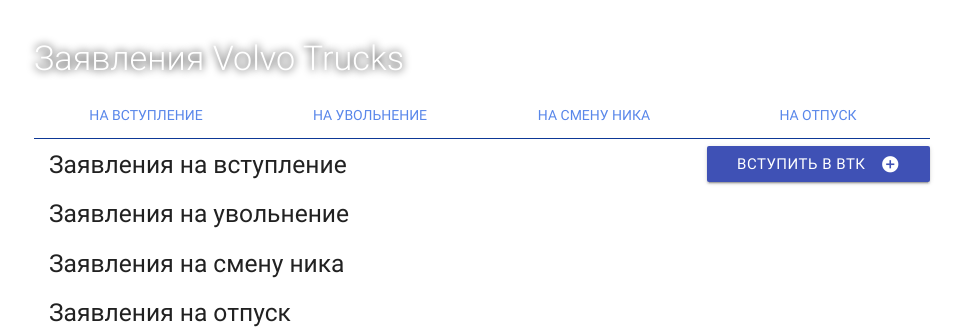
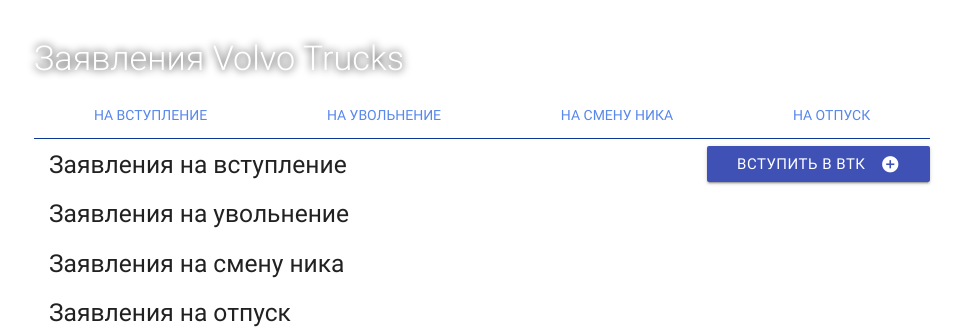
Before and after one commit to Sywooch/volvovtc, a Yii app: template views/site/claims.php in a window 1280 px wide. Shown: the part 373-704 px from the top of the page, without its empty margins (158-1120 px from the left). Run offline with PHP 8.4 and a stand-in for Yii, Linux system fonts and the light colour scheme; the template is opened without the code that fills it, so the values that code supplies are empty; a stand-in replaces the project's code that opens the database connection; some libraries are stand-ins or nearby versions.

Commit message:
claims tabs fix

```diff
--- a/views/site/claims.php
+++ b/views/site/claims.php
@@ -14,7 +14,7 @@ $this->title = 'Заявления Volvo Trucks';
     <div class="row">
         <div class="col s12">
             <ul class="tabs tabs-fixed-width">
-                <li class="tab col s3">
+                <li class="tab">
                     <a href="#recruit">
                         На вступление
                         <?php if(\app\models\User::isAdmin()){
@@ -25,7 +25,7 @@ $this->title = 'Заявления Volvo Trucks';
                         } ?>
                     </a>
                 </li>
-                <li class="tab col s3"><a href="#dismissal">
+                <li class="tab"><a href="#dismissal">
                         На увольнение
                         <?php if(\app\models\User::isAdmin()){
                             $count_recruits = \app\models\ClaimsFired::countClaims($fired, true);
@@ -35,7 +35,7 @@ $this->title = 'Заявления Volvo Trucks';
                         } ?>
                     </a>
                 </li>
-                <li class="tab col s3"><a href="#nickname">
+                <li class="tab"><a href="#nickname">
                         На смену ника
                         <?php if(\app\models\User::isAdmin()){
                             $count_recruits = \app\models\ClaimsFired::countClaims($nickname, true);
@@ -45,7 +45,7 @@ $this->title = 'Заявления Volvo Trucks';
                         } ?>
                     </a>
                 </li>
-                <li class="tab col s3"><a href="#vacation">
+                <li class="tab"><a href="#vacation">
                         На отпуск
                         <?php if(\app\models\User::isAdmin()){
                             $count_recruits = \app\models\ClaimsFired::countClaims($vacation, true);
```
